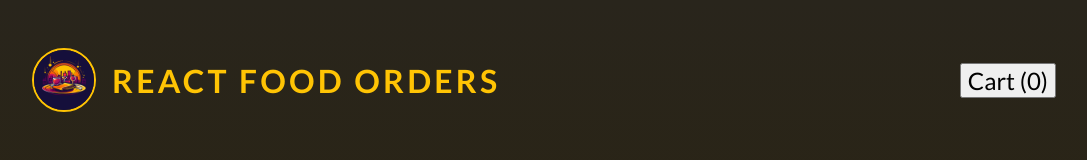
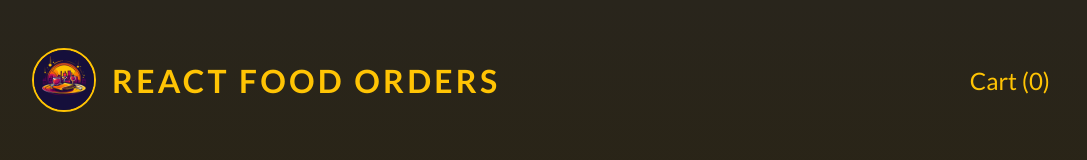
Before and after one commit to rzkinr/food-orders, a React (Vite) app: page / in a window 1280 px wide. Shown: the top 160 px of the page, without its empty margins (96-1183 px from the left). Built offline with nearby package versions, Linux system fonts and the light colour scheme; no server answers.

Commit message:
add button cart

```diff
--- a/src/components/Header.jsx
+++ b/src/components/Header.jsx
@@ -1,3 +1,4 @@
+import Button from './UI/Button.jsx';
 import logoImg from '../assets/logo.jpg';
 
 export default function Header() {
@@ -8,7 +9,7 @@ export default function Header() {
         <h1>React Food Orders</h1>
       </div>
       <nav>
-        <button>Cart (0)</button>
+        <Button textOnly>Cart (0)</Button>
       </nav>
     </header>
   );
--- a/src/components/MealItem.jsx
+++ b/src/components/MealItem.jsx
@@ -1,3 +1,4 @@
+import Button from './UI/Button.jsx';
 import {currencyFormatter} from '../util/formatting.js';
 
 export default function MealItem({meal}) {
@@ -13,7 +14,7 @@ export default function MealItem({meal}) {
           <p className='meal-item-description'>{meal.description}</p>
         </div>
         <p className='meal-item-actions'>
-          <button>Add to Cart</button>
+          <Button>Add to Cart</Button>
         </p>
       </article>
     </li>
--- /dev/null
+++ b/src/components/UI/Button.jsx
@@ -0,0 +1,17 @@
+export default function Button({
+  children,
+  textOnly,
+  className,
+  type,
+  onClick,
+  ...props
+}) {
+  let cssClass = textOnly ? 'text-button' : 'button';
+  cssClass += ' ' + className;
+
+  return (
+    <button type className={cssClass} {...props}>
+      {children}
+    </button>
+  );
+}
```
